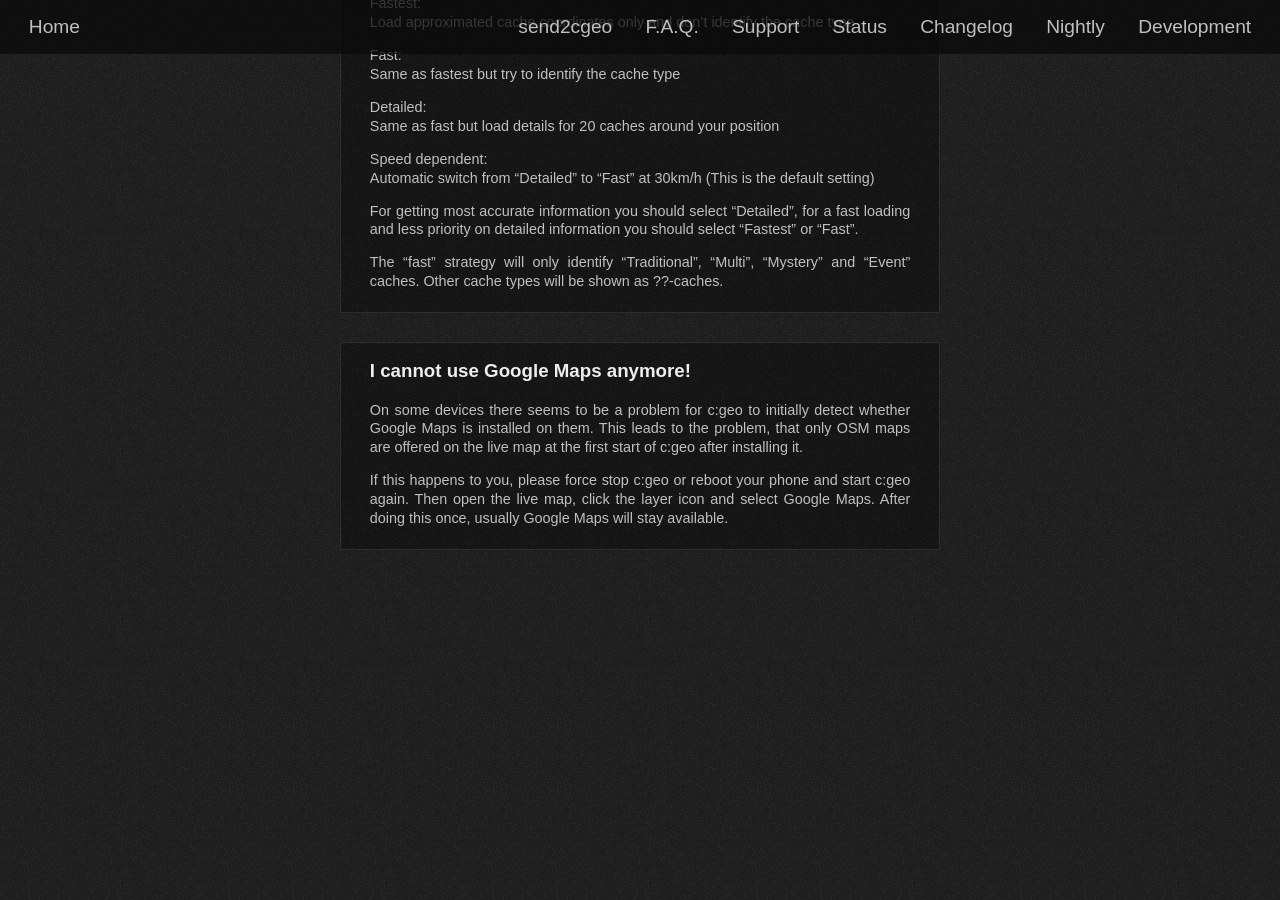
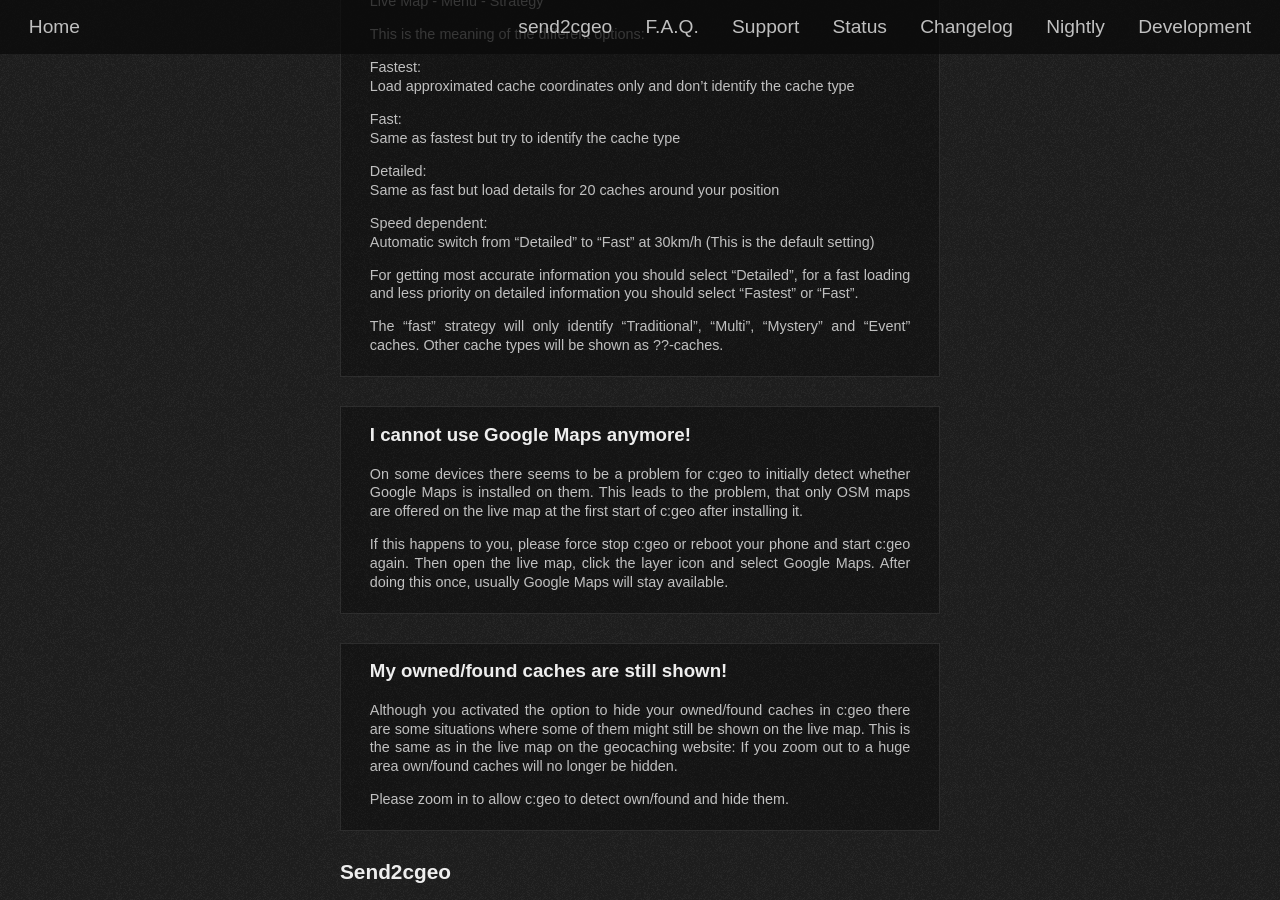
Before and after one commit to cgeo/cgeo.github.io, a Jekyll site: the page built from faq.html, in a window 1280 px wide and 900 px high, scrolled down 16152 px. Built offline with Jekyll 4.4.1, drawn with Linux system fonts in a browser that asks for light colours; some web fonts are replaced; before the commit the page ends 16731 px from its top, so only the background shows below that; some of the changed text lies outside the part shown.

Commit message:
FAQ Live map Hide Own/Found

```diff
--- a/_data/faq.yml
+++ b/_data/faq.yml
@@ -556,3 +556,13 @@
 
             If this happens to you, please force stop c:geo or reboot your phone and start c:geo again.
             Then open the live map, click the layer icon and select Google Maps. After doing this once, usually Google Maps will stay available.
+
+      - title: My owned/found caches are still shown!
+        content: |
+            Although you activated the option to hide your owned/found caches in c:geo there are some situations where some of them might still be shown on the live map.
+            This is the same as in the live map on the geocaching website: If you zoom out to a huge area own/found caches will no longer be hidden.
+
+            Please zoom in to allow c:geo to detect own/found and hide them.
+
+- title: Send2cgeo
+  items:
```
